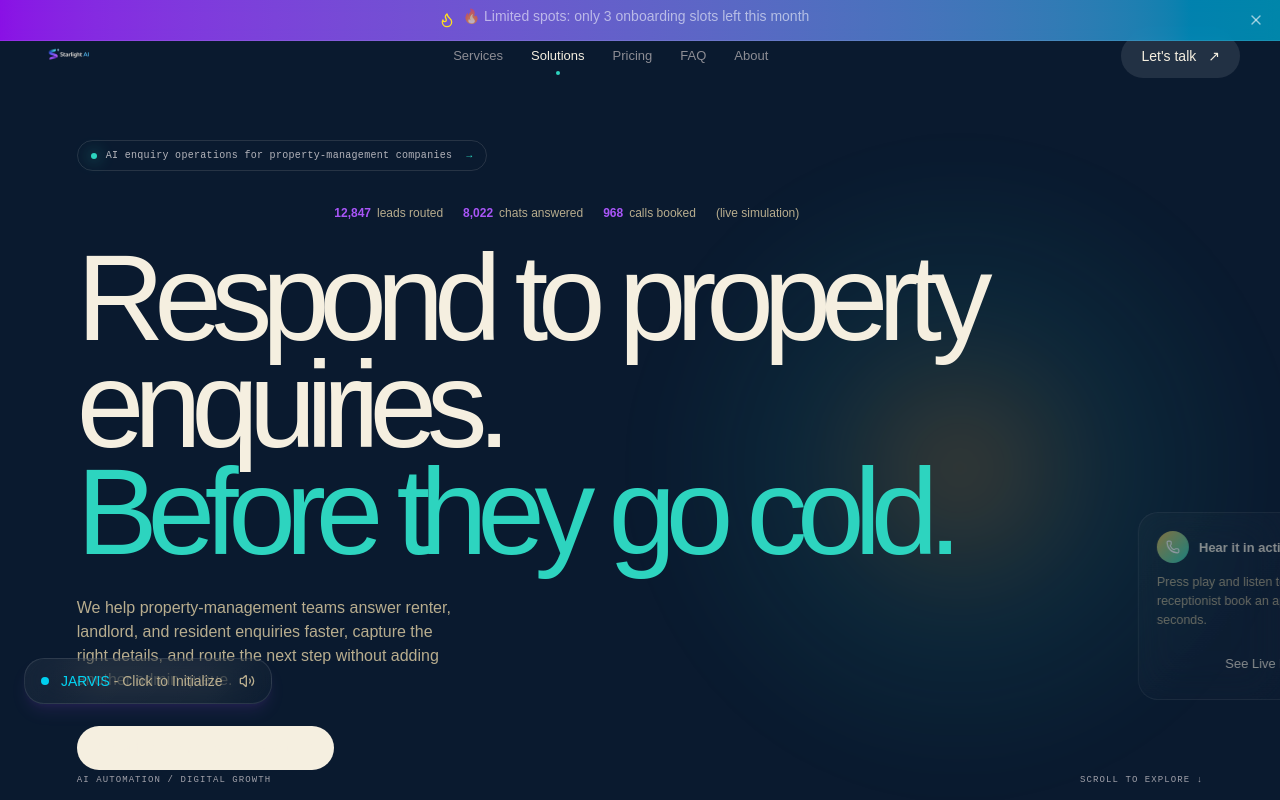
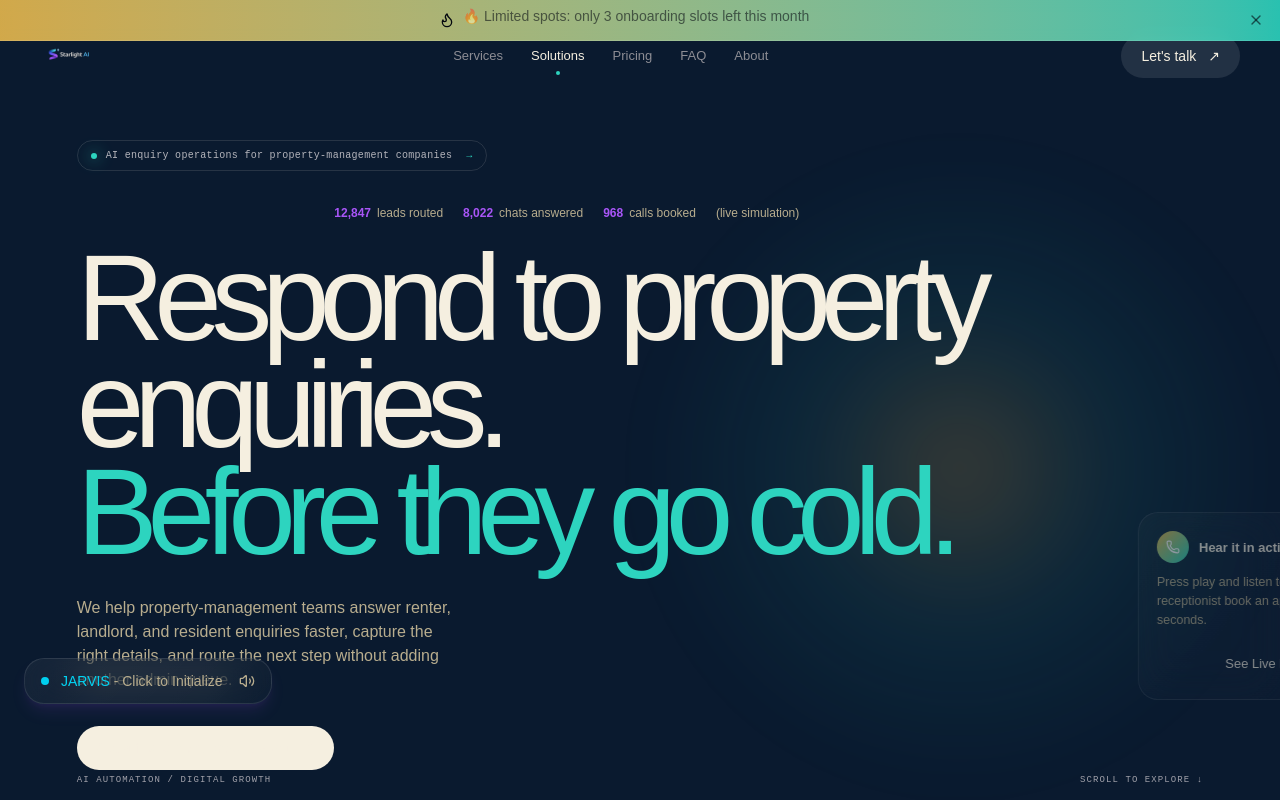
Before and after one commit to abbasimohsin392-prog/Starlight, a Next.js app: page / in a window 1280 px wide. Shown: the top 800 px of the page. Built offline with nearby package versions, Linux system fonts and the light colour scheme.

Commit message:
fix: use brand teal/gold gradient in urgency banner instead of default Tailwind purple/cyan

```diff
--- a/components/urgency-banner.tsx
+++ b/components/urgency-banner.tsx
@@ -30,11 +30,11 @@ export function UrgencyBanner() {
       animate={{ y: 0, opacity: 1 }}
       exit={{ y: -50, opacity: 0 }}
       transition={{ duration: 0.5, ease: [0.16, 1, 0.3, 1] }}
-      className="fixed top-0 left-0 right-0 z-[60] bg-gradient-to-r from-purple-600/90 to-cyan-600/90 backdrop-blur-sm border-b border-white/10"
+      className="fixed top-0 left-0 right-0 z-[60] bg-gradient-to-r from-[var(--purple)]/90 to-[var(--cyan)]/90 backdrop-blur-sm border-b border-white/10"
     >
       <div className="max-w-7xl mx-auto px-4 py-2.5 flex items-center justify-between gap-4">
         <div className="flex-1 flex items-center justify-center gap-2">
-          <Flame className="h-4 w-4 text-yellow-300 flex-shrink-0" />
+          <Flame className="h-4 w-4 text-[#04070f] flex-shrink-0" />
           <AnimatePresence mode="wait">
             <motion.p
               key={msgIndex}
@@ -42,7 +42,7 @@ export function UrgencyBanner() {
               animate={{ opacity: 1, y: 0 }}
               exit={{ opacity: 0, y: -8 }}
               transition={{ duration: 0.35 }}
-              className="text-sm text-white font-medium text-center"
+              className="text-sm text-[#04070f] font-medium text-center"
             >
               {messages[msgIndex]}
             </motion.p>
@@ -50,7 +50,7 @@ export function UrgencyBanner() {
         </div>
         <button
           onClick={() => setVisible(false)}
-          className="text-white/60 hover:text-white transition-colors flex-shrink-0"
+          className="text-[#04070f]/60 hover:text-[#04070f] transition-colors flex-shrink-0"
           aria-label="Close banner"
         >
           <X className="h-4 w-4" />
```
